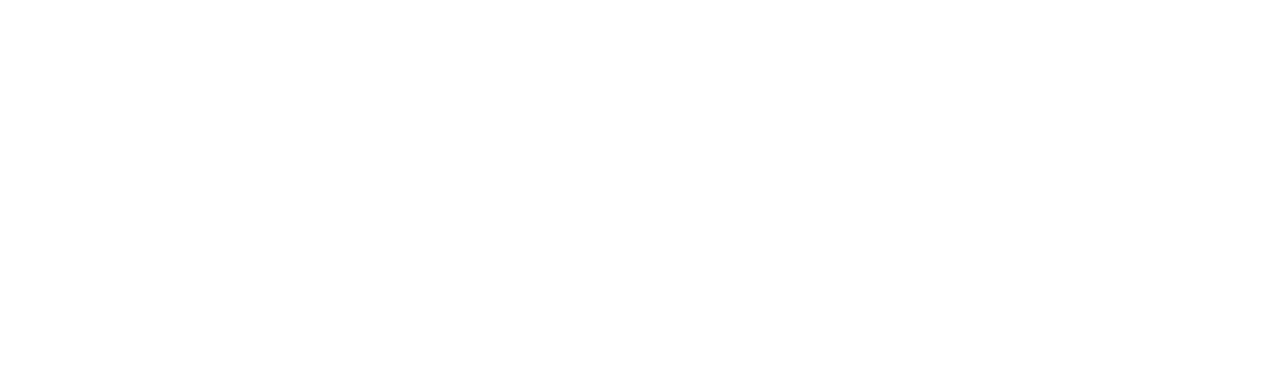
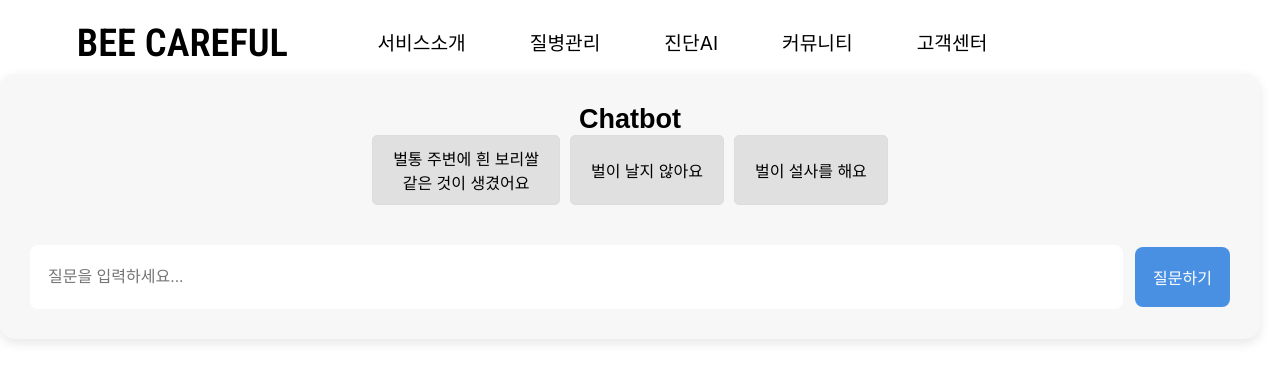
Before and after one commit to kdh0127/final-project, a React (Create React App) app in the folder frontend/: page /chatbot in a window 1280 px wide. Before the commit this address had no page. Shown: the top 382 px of the page. Built offline with nearby package versions, Linux system fonts and the light colour scheme; a web font is replaced by a local one.

Commit message:
챗봇 연결
챗봇 업데이트

```diff
--- a/frontend/src/App.js
+++ b/frontend/src/App.js
@@ -16,7 +16,7 @@
           <Route path="/" element={<Homepage/>} />
           <Route path="/service" element={<Service />} />
 
-          <Route path="/ai" element={<Chatbot />} />
+          <Route path="/chatbot" element={<Chatbot />} />
           <Route path="/Image_Model" element={<ImageModel />} />
           <Route path="/Log" element={<Log />} />
           <Route path="/Reg" element={<Reg />} />
--- a/frontend/src/components/chatbot.js
+++ b/frontend/src/components/chatbot.js
@@ -1,6 +1,7 @@
 import React, { useState } from 'react';
 import axios from 'axios';
-import './style/Chatbot.css';
+import Header from './Header';
+import style from '../components/style/Chatbot.module.css';
 
 const Chatbot = () => {
   const [query, setQuery] = useState('');
@@ -65,16 +66,17 @@
   };
 
   return (
-    <div className="chatbot-wrapper">
-      <div className="chatbot-container">
+    <div className={style.chatbot_wrapper}>
+      <Header/>
+      <div className={style.chatbot_container}>
         <h2>Chatbot</h2>
 
-        <div className="quick-questions">
+        <div className={style.quick_questions}>
           {quickQuestions.map((question, index) => (
             <button
               key={index}
               onClick={() => handleQuickQuestionClick(question)} // 버튼 클릭 시 해당 질문에 대한 응답 호출
-              className="quick-question-button"
+              className={style.quick_question_button}
             >
               {formatTextWithBreaks(question)} {/* 줄바꿈 처리 */}
             </button>
@@ -82,11 +84,11 @@
         </div>
 
         {messages.length > 0 && (
-          <div className="chat-history">
+          <div className={style.chat_history}>
             {messages.map((message, index) => (
               <div
                 key={index}
-                className={message.type === 'user' ? 'user-message' : 'bot-message'}
+                className={message.type === 'user' ? style.user_message : style.bot_message}
                 style={{whiteSpace:'pre-wrap'}}
               >
                 {formatTextWithBreaks(message.text)}  {/* 줄바꿈 처리 */}
@@ -95,7 +97,7 @@
           </div>
         )}
 
-        <form onSubmit={(e) => { e.preventDefault(); handleSubmit(query); }} className="input-container">
+        <form onSubmit={(e) => { e.preventDefault(); handleSubmit(query); }} className={style.input_container}>
           <input
             type="text"
             value={query}
--- a/frontend/src/components/style/Chatbot.css
+++ b/frontend/src/components/style/Chatbot.module.css
@@ -1,14 +1,8 @@
-.chatbot-wrapper {
-  display: flex;
-  justify-content: center;
-  align-items: center;
-  min-height: 100vh;
-  background-color: white;
-}
+
 /* 배경을 하얀색으로 하니까 챗봇이 잘 안보임 그래서 e0e0e0을 쓰면 어떨지? */
 /* 다른 페이지와 조화로운지 확인하기 */
 /* 챗봇 컨테이너 스타일 */
-.chatbot-container {
+.chatbot_container {
   max-width: 1200px;
   /* 챗봇 크기 수정하고 싶을 경우 이거 조절 */
   /* 여기서 챗봇의 크기란 전체적인 창의 크기를 의미함 */
@@ -25,7 +19,7 @@
 }
 
 /* 빠른 질문 버튼 스타일 */
-.quick-questions {
+.quick_questions {
   display: flex;
   flex-wrap: wrap; /* 버튼이 화면에 꽉 차면 줄바꿈되도록 */
   gap: 10px; /* 버튼들 사이 간격 조정 */
@@ -33,7 +27,7 @@
   margin-bottom: 20px; /* input-container와의 간격을 두기 위한 마진 */
 }
 
-.quick-question-button {
+.quick_question_button {
   padding: 10px 20px;
   font-size: 16px;
   background-color: transparent;
@@ -47,13 +41,13 @@
 }
 
 /* 마우스를 올렸을 때 스타일 */
-.quick-question-button:hover {
+.quick_question_button:hover {
   background-color: #357ABD; /* 배경색 변화 */
   color: black; /* 글자색 검정색으로 변화 */
 }
 
 /* 대화 기록 스타일 */
-.chat-history {
+.chat_history {
   width: 100%;
   max-height: 600px;
   overflow-y: auto;
@@ -65,7 +59,7 @@
 }
 
 /* 사용자 메시지 스타일 */
-.user-message {
+.user_message {
   text-align: right;
   background-color: #f9ed84;
   color: #333;
@@ -78,7 +72,7 @@
 }
 
 /* 챗봇 메시지 스타일 */
-.bot-message {
+.bot_message {
   text-align: left;
   background-color: #f9f2f2;
   color: #333;
@@ -91,7 +85,7 @@
 }
 
 /* 질문 입력란 및 질문하기 버튼 스타일 */
-.input-container {
+.input_container {
   display: flex;
   align-items: center;
   justify-content: space-between;
@@ -104,7 +98,7 @@
 }
 
 /* 텍스트 입력창 스타일 */
-.input-container input[type="text"] {
+.input_container input[type="text"] {
   flex: 1;
   padding: 14px 18px;
   font-size: 16px;
@@ -118,12 +112,12 @@
 }
 
 /* 텍스트 입력창 포커스 스타일 */
-.input-container input[type="text"]:focus {
+.input_container input[type="text"]:focus {
   border-color: #4A90E2;
 }
 
 /* 버튼 스타일 */
-.input-container button {
+.input_container button {
   padding: 12px 18px;
   font-size: 16px;
   background-color: #4A90E2;
@@ -136,12 +130,12 @@
 }
 
 /* 버튼 호버 스타일 */
-.input-container button:hover {
+.input_container button:hover {
   background-color: #357ABD;
 }
 
 /* 벌통 주변에 흰 보리쌀 같은 것이 생겼어요 버튼 스타일 */
-.quick-question-button {
+.quick_question_button {
   display: inline-block;
   padding: 10px 20px;
   font-size: 16px;
@@ -152,7 +146,7 @@
   white-space: normal; /* 텍스트가 줄바꿈되도록 */
 }
 
-.quick-question-button:hover {
+.quick_question_button:hover {
   background-color: #357ABD;
   color: white;
 }
--- a/frontend/src/components/style/Screen.module.css
+++ b/frontend/src/components/style/Screen.module.css
@@ -7,7 +7,7 @@
   .leftbody {
     flex: 1;
     height: auto;
-    padding-top: 10rem;
+    padding-top: 7rem;
     padding-left: 3rem;
     display: flex;
     flex-direction: column;
@@ -34,7 +34,7 @@
   .rightbody {
     flex: 1;
     height: auto;
-    padding-top: 13rem;
+    padding-top: 7rem;
     padding-left: 5rem;
     text-align: center;
   }
```
